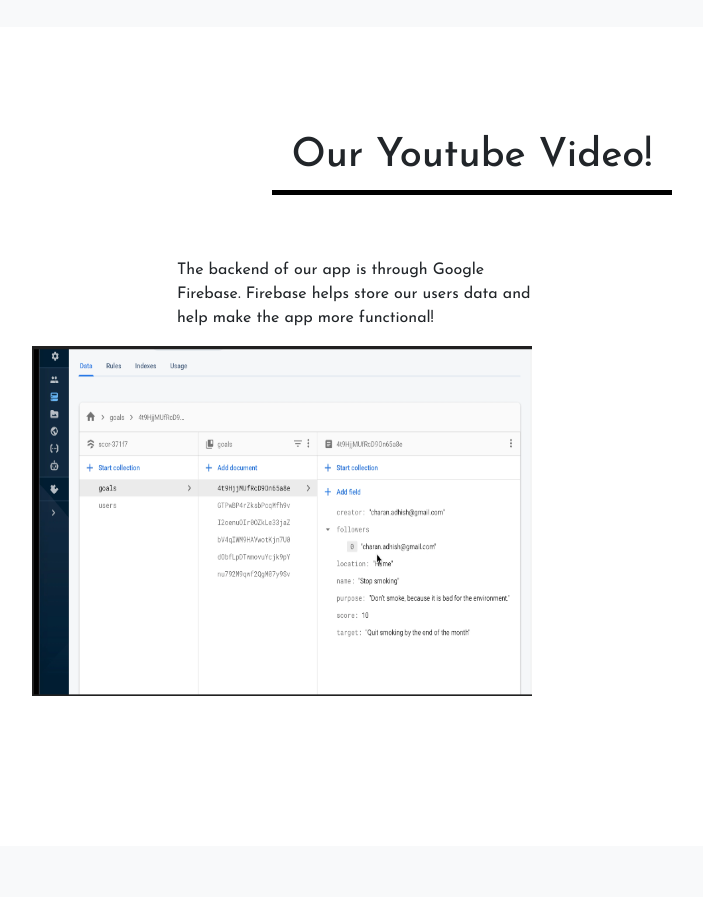
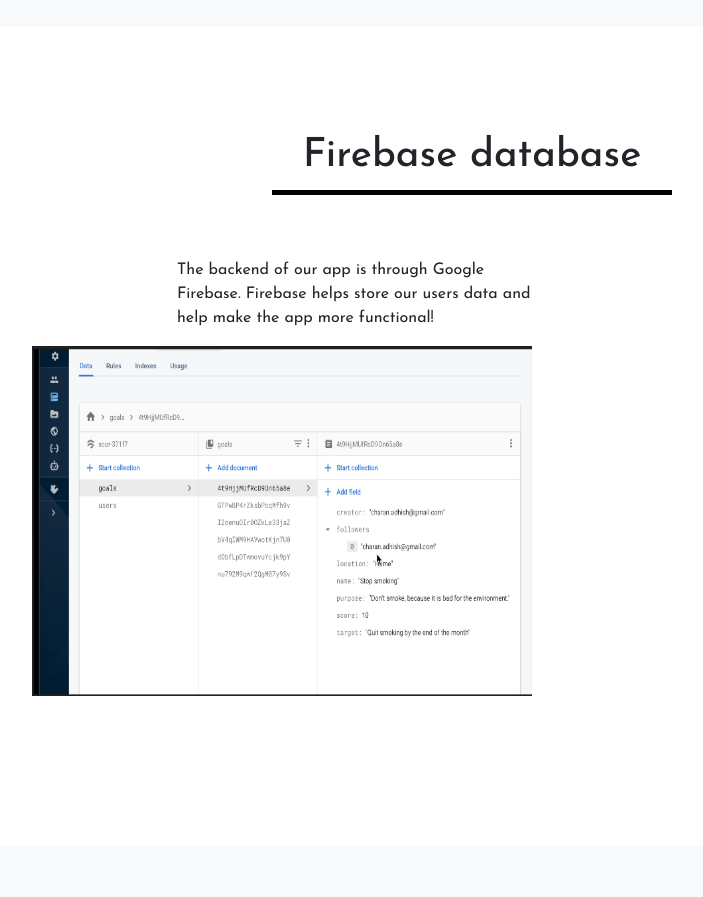
Before and after one commit to Atharva404/ScoreWebsite, a plain HTML site: page index.html in a window 1280 px wide. Shown: the part 2320-3217 px from the top of the page, without its empty margins (168-871 px from the left). Drawn offline with nearby package versions, Linux system fonts and the light colour scheme.

Commit message:
update text

```diff
--- a/index.html
+++ b/index.html
@@ -125,7 +125,7 @@
 
 <section id = "video">
     <div class = "container">
-        <h1 class = "title text-center"> Our Youtube Video!</h1>
+        <h1 class = "title text-center">Firebase database</h1>
         <div class = "row">
         <div class = "col-md-7 video">
             <p>The backend of our app is through Google Firebase. Firebase helps store our users data and help make the app more functional!
```
